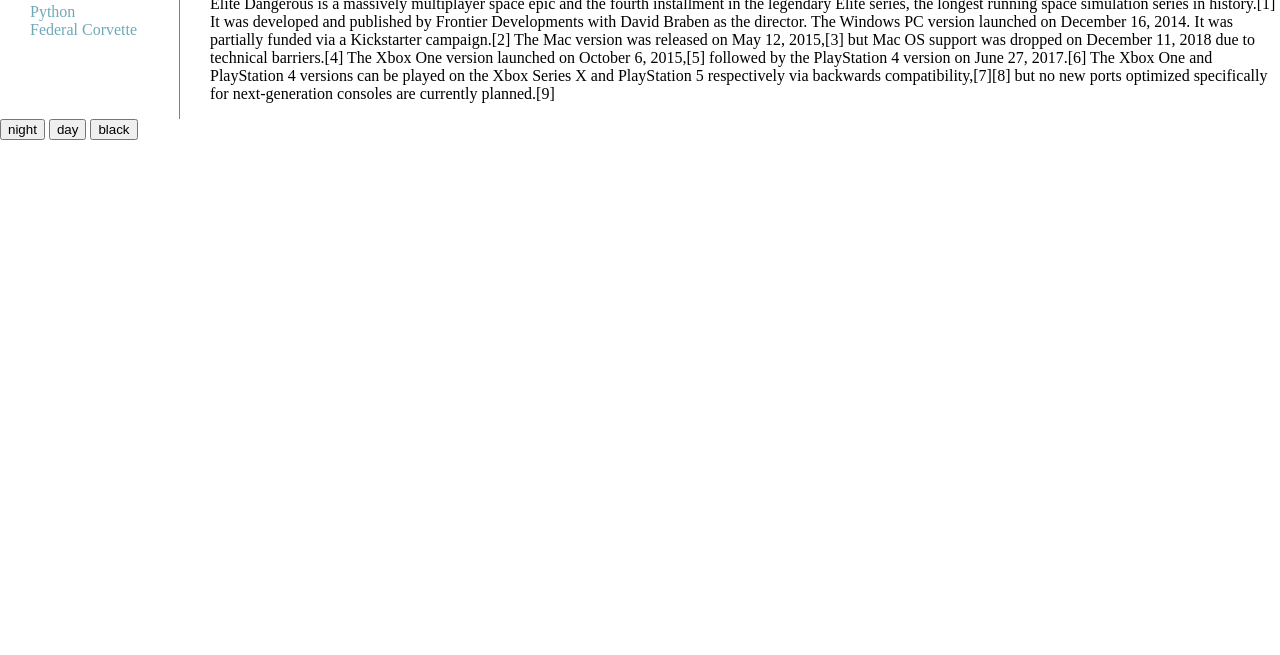
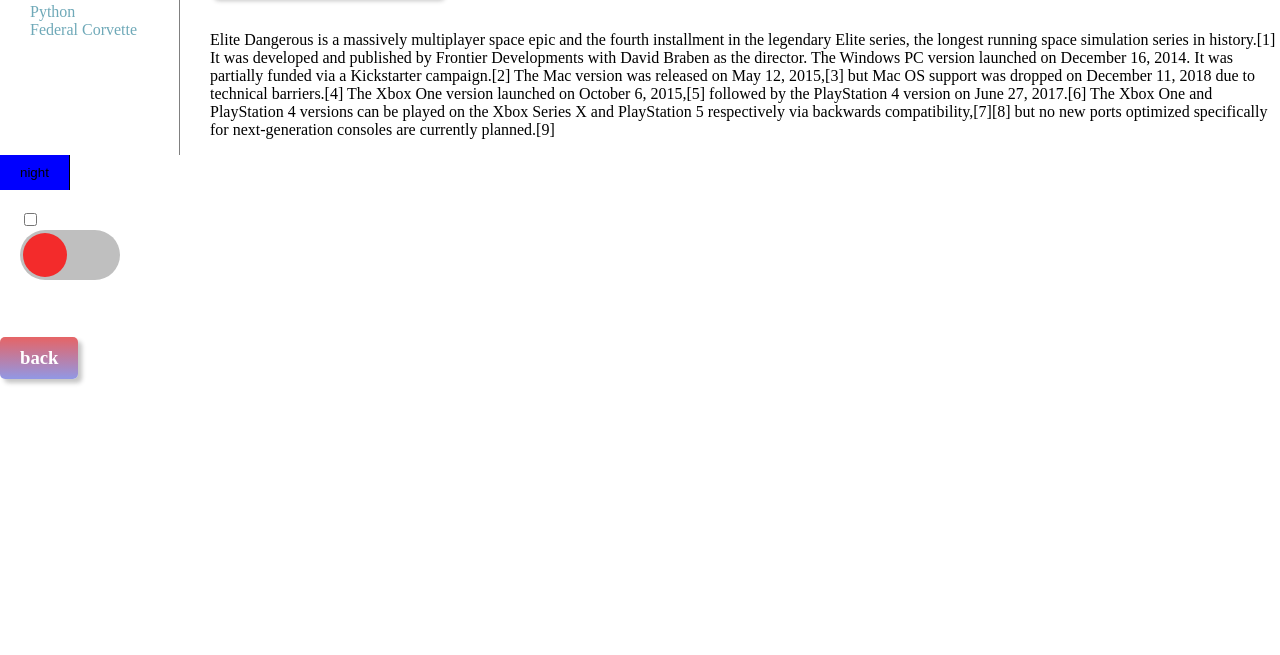
Before and after one commit to youngroklee323/WebPractice, a plain HTML site: page home.html in a window 1280 px wide. Shown: the part 145-800 px from the top of the page. Drawn offline with Linux system fonts and the light colour scheme.

Commit message:
토글버튼 연습

```diff
--- a/home.html
+++ b/home.html
@@ -32,15 +32,27 @@
         ports optimized specifically for next-generation consoles are currently planned.[9]</p>
     </div>
   </div>
-  <input type="button" value="night" onclick="
-    document.querySelector('body').style.backgroundColor='black';
+
+  <input id="night_day" class="themeChangeBtn" type="button" value="night" onclick="
+if (document.querySelector('#night_day').value === 'night') {
+  document.querySelector('body').style.backgroundColor='black';
   document.querySelector('body').style.color='white';
+  document.querySelector('#night_day').value = 'day';
+} else {
+  document.querySelector('body').style.backgroundColor='white';
+  document.querySelector('body').style.color='black';
+  document.querySelector('#night_day').value = 'night';
+}
 ">
-  <input type="button" value="day" onclick="
-document.querySelector('body').style.backgroundColor='white';
-document.querySelector('body').style.color='black';
-">
-<input type="button" value="black" onclick="
 
-">
+
+<label class="toggle">
+  <input type="checkbox">
+  <div class="wrap">
+    <div class="btn"></div>
+  </div>
+</label>
+
+<br>
+<h3>back</h3>
 </body>
--- a/style.css
+++ b/style.css
@@ -1,11 +1,10 @@
 body {
   margin: 0px;
 }
-  a{
+a {
   color: rgb(111, 169, 184);
   text-decoration: none;
 }
-
 #GNB {
   font-size: 20px rgb(180, 180, 180);
   text-align: center;
@@ -39,3 +38,58 @@ body {
   #content{
     padding-left: 0px;
   }
+}
+
+.themeChangeBtn{
+  color: black;
+  padding: 10px 20px;
+  /* padding: top right bottom left */
+  /* padding: top&bottom left&right */
+  /* padding: top left&right bottom */
+  border: 1px solid #000;
+  border: 1px;
+  border-right-width: 1px;
+  border-right-color: #000;
+  border-right-style: solid;
+  /* dot, */
+  border-left-width: 1px;
+  border-bottom-width: 1px;
+  border-top-width: 1px;
+  background-color: blue;
+}
+
+h3 {
+  background: linear-gradient(#e66465, #9198e5);
+  display: inline-block;
+  padding: 10px 20px;
+  color: white;
+  border-radius: 5px;
+  box-shadow: 4px 4px 4px rgba(36, 36, 36, 0.26)
+}
+
+
+.toggle {
+  padding: 20px;
+  display: block;
+}
+.toggle .wrap {
+  border-radius: 999px;
+  background-color: #8888;
+  height: 50px;
+  width: 100px;
+  position: relative;
+}
+.toggle .btn {
+  background-color: rgb(243, 43, 43);
+  border-radius: 999px;
+  width: 44px;
+  height: 44px;
+  position: absolute;
+  top: 50%;
+  left: 3px;
+  transform: translateY(-50%);
+  transition: left 0.3s ease-in-out;
+}
+.toggle input:checked + .wrap .btn {
+  left: calc(50% + 3px);
+}
```
Also changed, not shown: jss_practice3.html (+42 -3 lines). Lines whose indentation alone changed are shown as unchanged.
